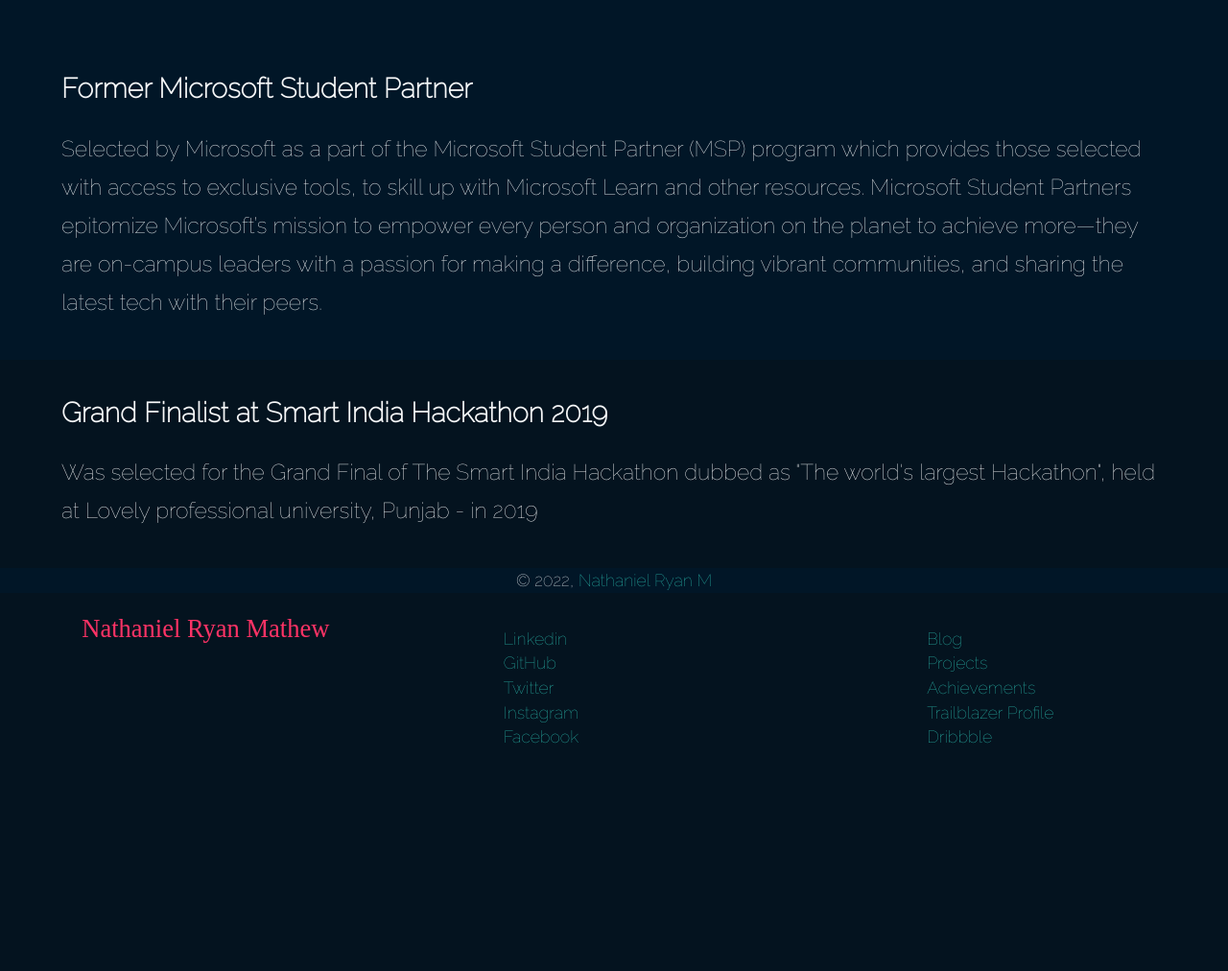
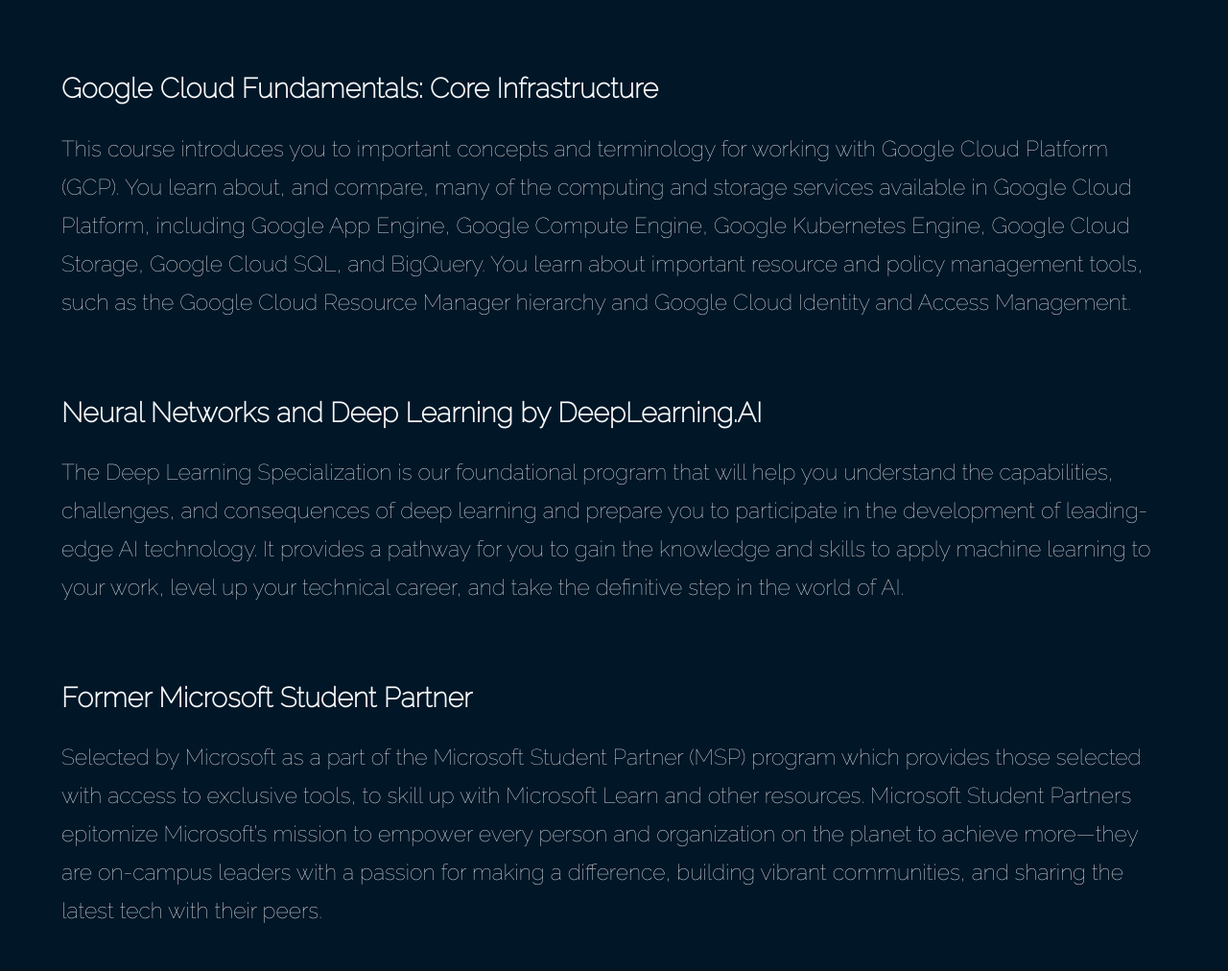
Before and after one commit to nathanielmathew/MyPortfolio, a Gatsby site: page /achievements in a window 1280 px wide. Shown: the part 1195-2207 px from the top of the page at 96% size. Before the commit the page ends 2011 px from the top, so only its background shows below. Built offline with nearby package versions, Linux system fonts and the light colour scheme; Gatsby itself is replaced by a stand-in of ours; a web font is replaced by a local one.

Commit message:
Update achievements.js

```diff
--- a/src/pages/achievements.js
+++ b/src/pages/achievements.js
@@ -39,6 +39,18 @@ const Achievements = props => (
       </div>
       <div className="achievement-card-container-bg light" data-sal="slide-up" data-sal-duration="1000">
         <div className="achievement-card" data-sal="slide-up" data-sal-duration="1000">
+          <h2>Google Cloud Fundamentals: Core Infrastructure</h2>
+          <p>This course introduces you to important concepts and terminology for working with Google Cloud Platform (GCP). You learn about, and compare, many of the computing and storage services available in Google Cloud Platform, including Google App Engine, Google Compute Engine, Google Kubernetes Engine, Google Cloud Storage, Google Cloud SQL, and BigQuery. You learn about important resource and policy management tools, such as the Google Cloud Resource Manager hierarchy and Google Cloud Identity and Access Management.</p>
+        </div>
+      </div>
+      <div className="achievement-card-container-bg light" data-sal="slide-up" data-sal-duration="1000">
+        <div className="achievement-card" data-sal="slide-up" data-sal-duration="1000">
+          <h2>Neural Networks and Deep Learning by DeepLearning.AI</h2>
+          <p>The Deep Learning Specialization is our foundational program that will help you understand the capabilities, challenges, and consequences of deep learning and prepare you to participate in the development of leading-edge AI technology. It provides a pathway for you to gain the knowledge and skills to apply machine learning to your work, level up your technical career, and take the definitive step in the world of AI.</p>
+        </div>
+      </div>
+      <div className="achievement-card-container-bg light" data-sal="slide-up" data-sal-duration="1000">
+        <div className="achievement-card" data-sal="slide-up" data-sal-duration="1000">
           <h2>Former Microsoft Student Partner</h2>
           <p>Selected by Microsoft as a part of the Microsoft Student Partner (MSP) program which provides those selected with access to exclusive tools, to skill up with Microsoft Learn and other resources. Microsoft Student Partners epitomize Microsoft’s mission to empower every person and organization on the planet to achieve more—they are on-campus leaders with a passion for making a difference, building vibrant communities, and sharing the latest tech with their peers.  </p>
         </div>
```
